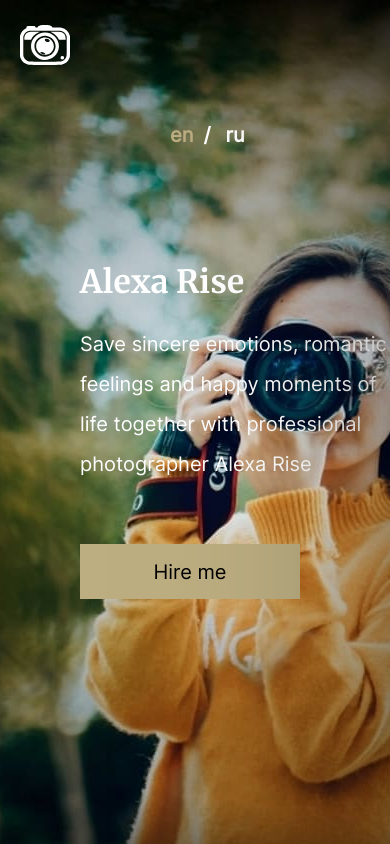
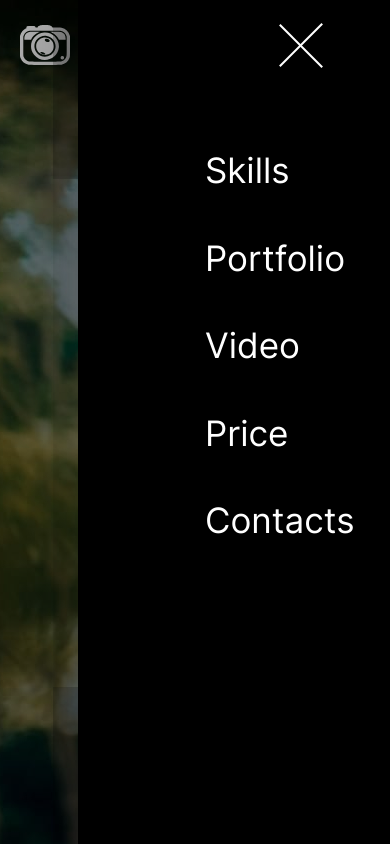
Before and after one commit to laluna93/My-Projects, a plain HTML site: page portfolio/index.html in a window 390 px wide. Both pictures are taken after a click on the element 301 px from the left and 45 px from the top of the page. Shown: the top 844 px of the page. Drawn offline with Linux system fonts and the light colour scheme.

Commit message:
feat: added menu display options

```diff
--- a/portfolio/style.css
+++ b/portfolio/style.css
@@ -1553,16 +1553,27 @@ position: relative;
 
 
 @media (max-width: 768px) {
+.box-menu{
+  width: 100%;
+  height: 100%;
+  position: fixed;
+  z-index: 10;
+}
+
+
   .burg{
     width: 50px;
     height: 28px;
 /* position: relative; */
-position: absolute;
+/* position: absolute; */
+position: fixed;
     right: 0;
     cursor:pointer;
     display: block;
     margin-right: 64px;
     margin-top: 31px;
+  z-index: 11;
+
     /* display: none; */
   }
   .span1 .span2, .span3 {
@@ -1576,12 +1587,14 @@ position: absolute;
     transition: .5s ease-in-out;
     right: 0;
 
+
   }
   .span1{
     top: 100%;
     position: absolute;
     right: 0;
     transition: 0.4s all;
+
   }
 
   .span2{
@@ -1591,6 +1604,7 @@ position: absolute;
     right: 0;
     transition: 0.4s all;
 
+
   }
   .span3{
     bottom:100%;
@@ -1598,30 +1612,33 @@ position: absolute;
     right: 0;
     transition: 0.4s all;
 
+
   }
 
 .burg.active span:first-of-type{
 opacity: 0;
 }
 .burg.active span:nth-of-type(2){
-  opacity: 0;
-  transform: rotate(45deg);
+  opacity: 5;
+  transform: rotate(45deg) scaleX(1.2);
 
   }
 
   .burg.active span:nth-of-type(3){
-    opacity: 0;
-    transform: rotate(-45deg);
+    opacity: 5;
+    top:13px;
+    transform: rotate(-45deg) scaleX(1.2);
     }
 
 
   .menu-right{
-    width: 150px;
+   width: 150px;
     flex-direction: column;
 top: 0;
 left: 0;
 margin: 0;
 padding-top: 134px;
+padding-left: 127px;
 justify-content: flex-start;
   }
   .li{
@@ -1640,12 +1657,13 @@ justify-content: flex-start;
 }
 .menu-nav{
   position: fixed;
-  width:620px;
+  width:80%;
   height: 100%;
 background: #000000;
 z-index: 10;
-margin-left: 148px;
-transform: translateX(620px);
+margin-left: 20%;
+/* margin-left: 148px; */
+transform: translateX(80%);
 transition: 0.5s all linear;
 box-shadow: 50px 0 1000px 100px rgba(0, 0, 0, 1);
 }
@@ -1654,34 +1672,6 @@ box-shadow: 50px 0 1000px 100px rgba(0, 0, 0, 1);
   transform: translateX(0);
 }
 
-/* .close{
-width: 50px;
-height: 50px;
-position: absolute;
-top:20px;
-right: 64px;
-z-index: 10;
-}
-.close-line1{
-  width:100%;
-  display: block;
-  height:2px;
-  background-color:#ffffff;
-  position: absolute;
-  top: 50%;
-  transform: translateY(-50%) rotate(45deg);
-}
-.close-line2{
-  width:100%;
-  display: block;
-  height:2px;
-  background-color:#ffffff;
-  position: absolute;
-  top: 50%;
-  transform: translateY(-50%) rotate(-45deg);
-
-} */
-/* .display-none{
-  display:none;
-} */
-}
+
+
+}
```
Also changed, not shown: portfolio/index.html (+4 -3 lines).
